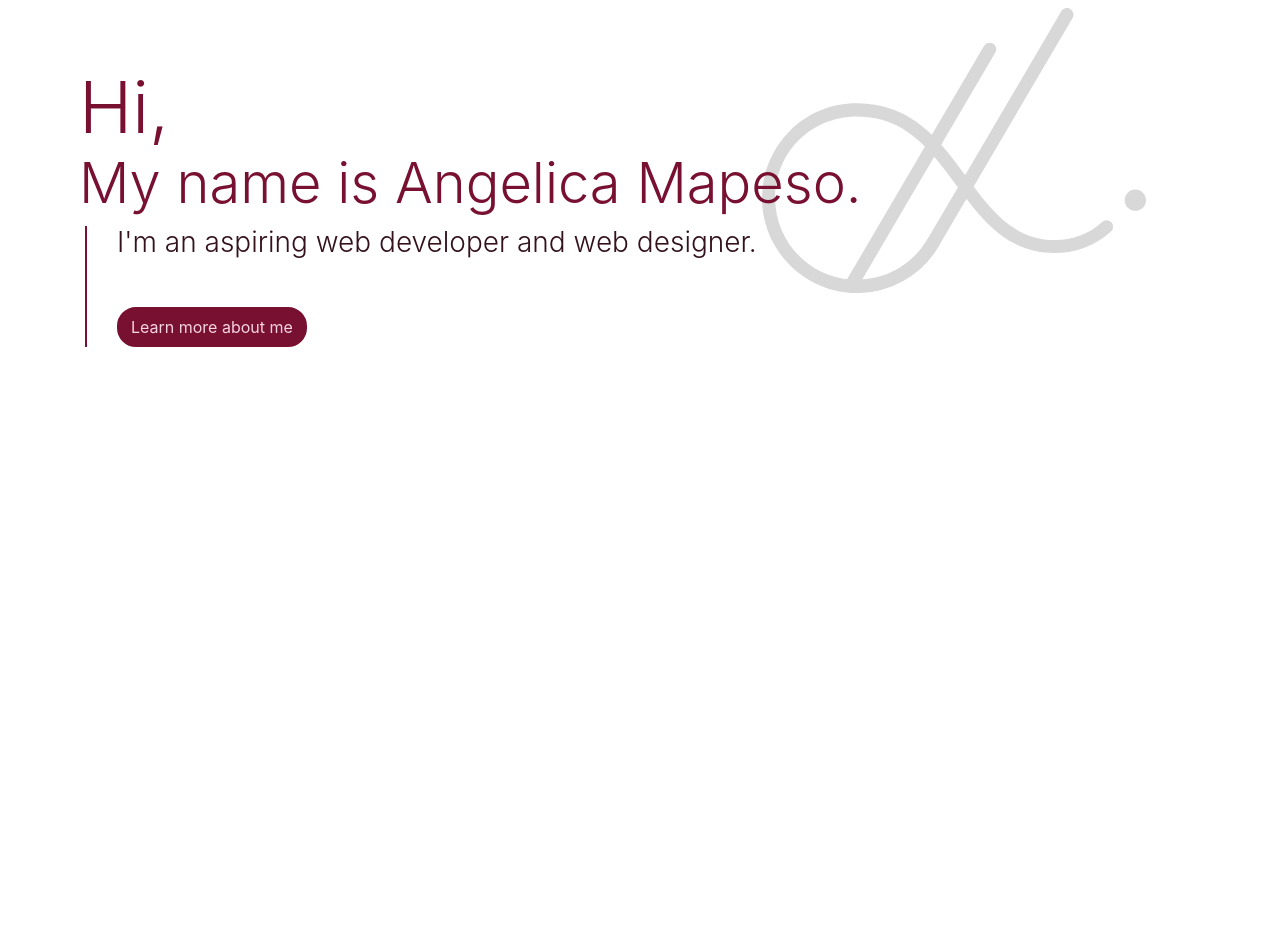
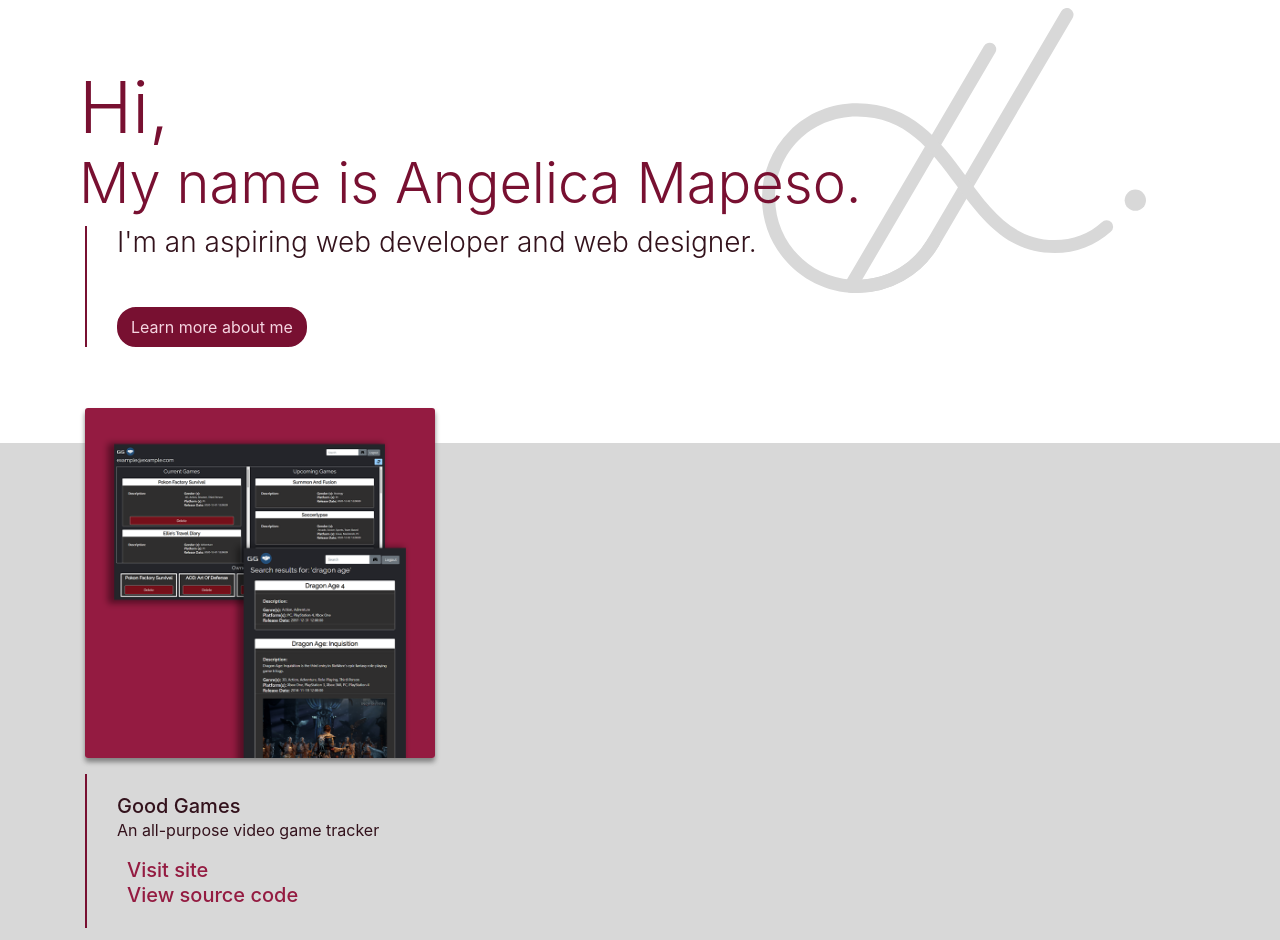
Before and after one commit to angelicamapeso/portfolio-v2, a React (Create React App) app: page / in a window 1280 px wide. Shown: the top 940 px of the page. Before the commit the page ends 800 px from the top, so only its background shows below. Built offline with nearby package versions, Linux system fonts and the light colour scheme.

Commit message:
Test projectCard on goodGames data

```diff
--- a/src/pages/Home/index.js
+++ b/src/pages/Home/index.js
@@ -45,6 +45,14 @@ export default function Home() {
             </Row>
           </Container>
         </section>
+
+        <section id="featured-projects" className="pb-4 flex-grow-1">
+          <Container>
+            <Row>
+              <ProjectCard project={projects.goodGames} />
+            </Row>
+          </Container>
+        </section>
       </main>
     </>
   );
```
